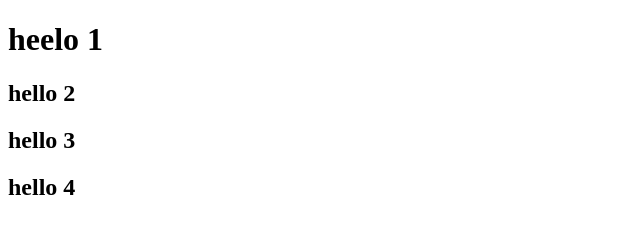
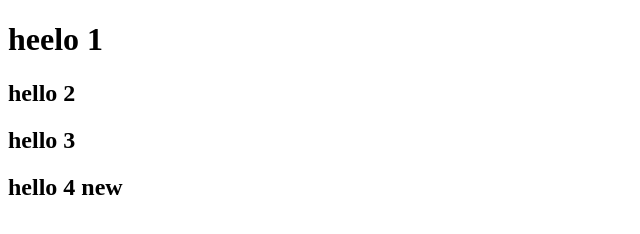
Before and after one commit to Luuhoaaa1212/demo-github, a plain HTML site: page index.html in a window 1280 px wide. Shown: the full height of the page, 0-640 px from the left. Drawn offline with Linux system fonts and the light colour scheme.

Commit message:
Update index.html

```diff
--- a/index.html
+++ b/index.html
@@ -9,6 +9,7 @@
     <h1>heelo 1</h1>
     <h2>hello 2</h2>
     <h2>hello 3</h2>
-    <h2>hello 4</h2>
+    <h2>hello 4 new</h2>
+
 </body>
 </html>
```
